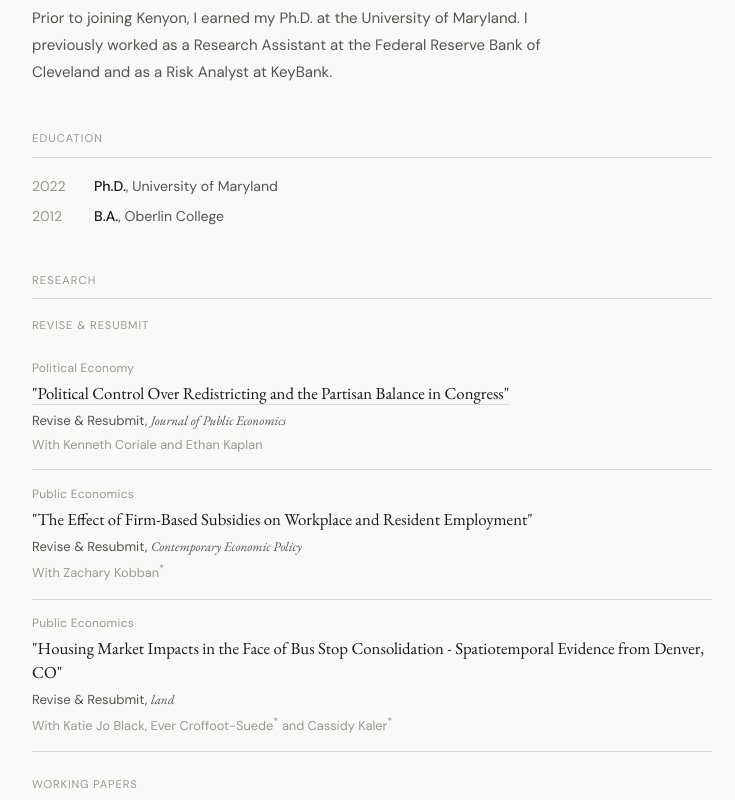
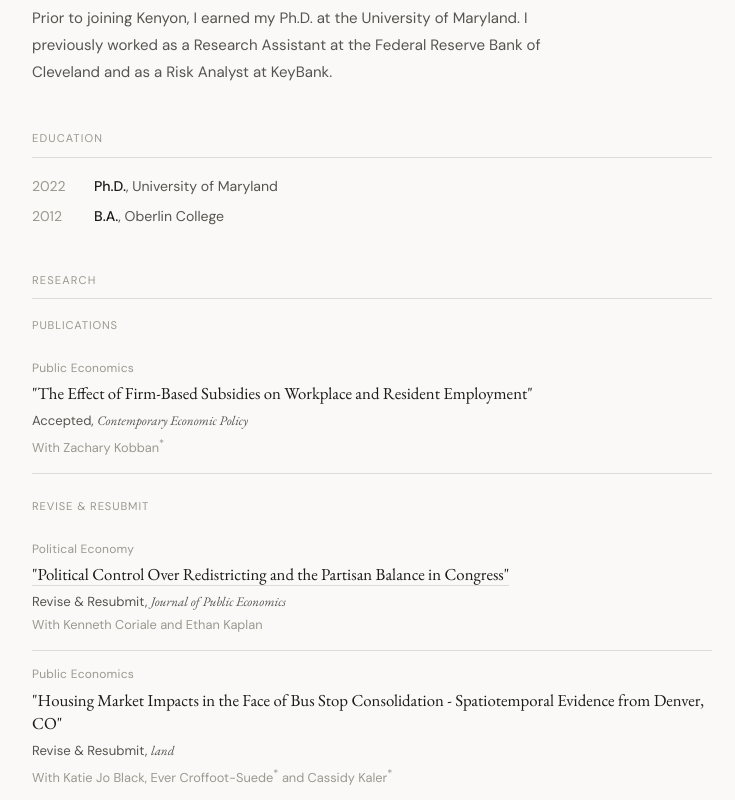
Before and after one commit to dkolliner/dkolliner.github.io, a plain HTML site: page index.html in a window 1280 px wide. Shown: the part 433-1233 px from the top of the page, without its empty margins (268-1003 px from the left). Drawn offline with nearby package versions, Linux system fonts and the light colour scheme.

Commit message:
Update index.html

```diff
--- a/index.html
+++ b/index.html
@@ -356,7 +356,16 @@
     <section id="research">
       <p class="section-label">Research</p>
 
-      <p class="sub-label">Revise &amp; Resubmit</p>
+      <p class="sub-label">Publications</p>
+
+      <div class="pub">
+        <p class="pub-meta">Public Economics</p>
+        <p class="pub-title">"The Effect of Firm-Based Subsidies on Workplace and Resident Employment"</p>
+        <p class="pub-venue">Accepted, <em>Contemporary Economic Policy</em></p>
+        <p class="pub-coauth">With Zachary Kobban<sup>*</sup></p>
+      </div>
+
+      <p class="sub-label" style="margin-top:1.5rem">Revise &amp; Resubmit</p>
 
       <div class="pub">
         <p class="pub-meta">Political Economy</p>
@@ -365,13 +374,6 @@
         </p>
         <p class="pub-venue">Revise &amp; Resubmit, <em>Journal of Public Economics</em></p>
         <p class="pub-coauth">With Kenneth Coriale and Ethan Kaplan</p>
-      </div>
-
-      <div class="pub">
-        <p class="pub-meta">Public Economics</p>
-        <p class="pub-title">"The Effect of Firm-Based Subsidies on Workplace and Resident Employment"</p>
-        <p class="pub-venue">Revise &amp; Resubmit, <em>Contemporary Economic Policy</em></p>
-        <p class="pub-coauth">With Zachary Kobban<sup>*</sup></p>
       </div>
 
         <div class="pub">
```
